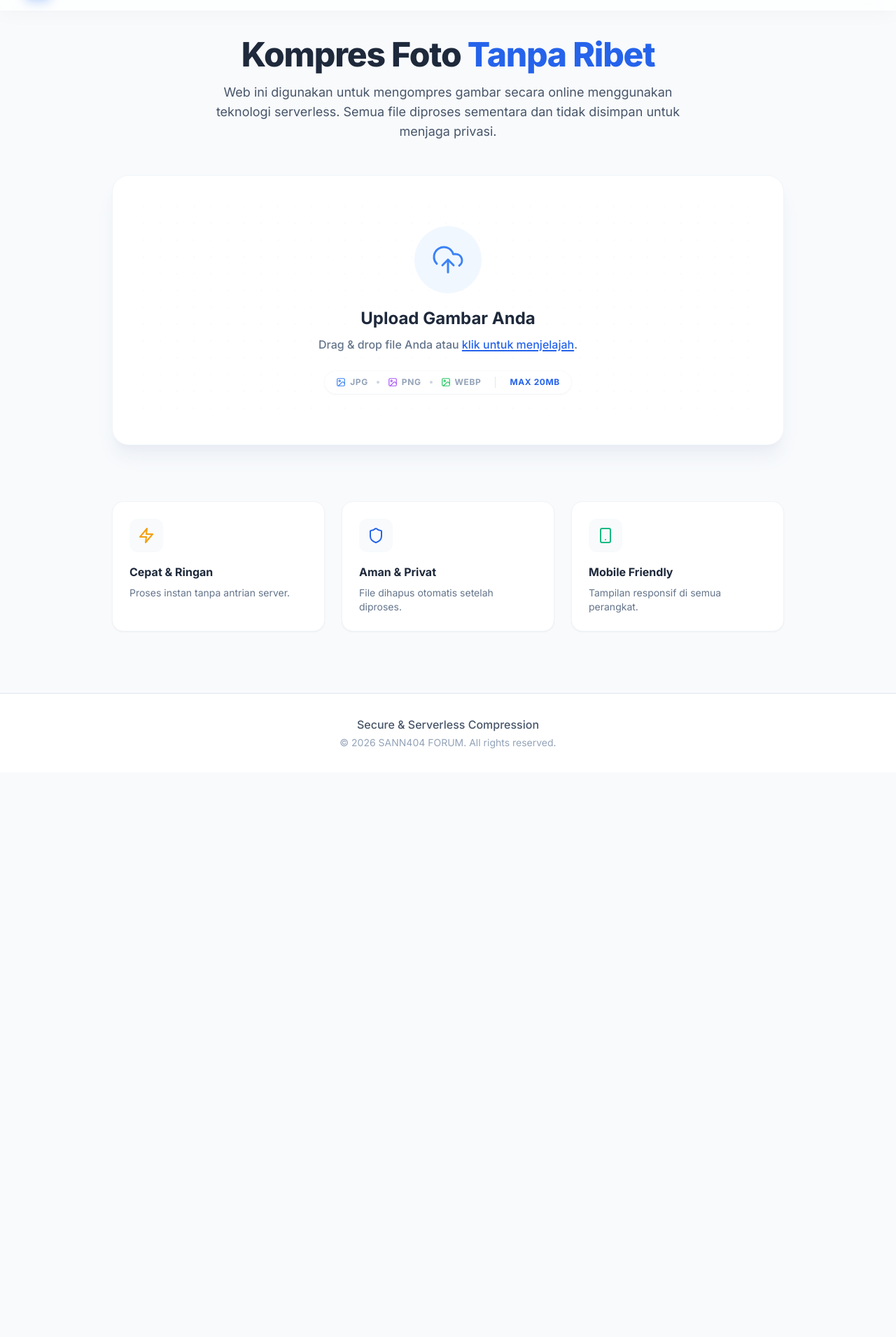
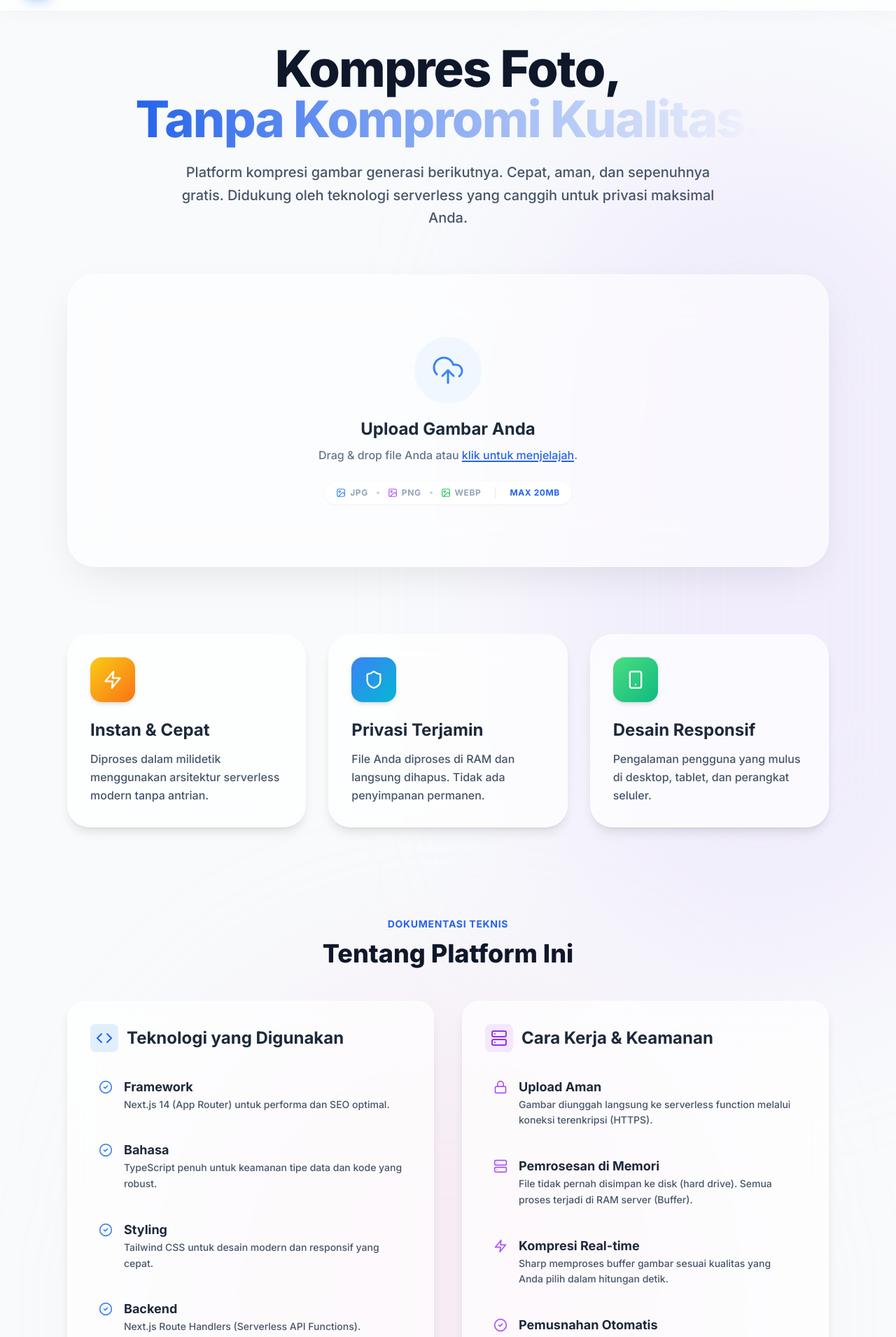
Before and after one commit to sanzzyproject/compress-images-neww, a Next.js app: page / in a window 1280 px wide. Shown: the part 66-1976 px from the top of the page at 70% size. Before the commit the page ends 1169 px from the top, so only its background shows below. Built offline with nearby package versions, Linux system fonts and the light colour scheme.

Commit message:
Update page.tsx

```diff
--- a/app/page.tsx
+++ b/app/page.tsx
@@ -6,7 +6,7 @@ import Footer from '@/components/Footer';
 import UploadArea from '@/components/UploadArea';
 import SliderQuality from '@/components/SliderQuality';
 import ImagePreview from '@/components/ImagePreview';
-import { Loader2, Zap, Shield, Smartphone } from 'lucide-react';
+import { Loader2, Zap, Shield, Smartphone, Code, Server, Lock, CheckCircle2 } from 'lucide-react';
 
 export default function Home() {
   const [file, setFile] = useState<File | null>(null);
@@ -25,11 +25,8 @@ export default function Home() {
 
   const handleCompress = async () => {
     if (!file) return;
-
     setIsLoading(true);
     setError(null);
-
-    // Cleanup previous object URL to avoid memory leaks
     if (compressedImage) URL.revokeObjectURL(compressedImage);
 
     const formData = new FormData();
@@ -37,23 +34,12 @@ export default function Home() {
     formData.append('quality', quality.toString());
 
     try {
-      const response = await fetch('/api/compress-image', {
-        method: 'POST',
-        body: formData,
-      });
-
-      if (!response.ok) {
-        const errData = await response.json();
-        throw new Error(errData.error || 'Gagal memproses gambar');
-      }
+      const response = await fetch('/api/compress-image', { method: 'POST', body: formData });
+      if (!response.ok) throw new Error((await response.json()).error || 'Gagal memproses gambar');
 
       const blob = await response.blob();
-      const url = URL.createObjectURL(blob);
-      const size = parseInt(response.headers.get('X-Compressed-Size') || '0');
-
-      setCompressedImage(url);
-      setCompressedSize(size || blob.size);
-
+      setCompressedImage(URL.createObjectURL(blob));
+      setCompressedSize(parseInt(response.headers.get('X-Compressed-Size') || '0') || blob.size);
     } catch (err: any) {
       setError(err.message);
     } finally {
@@ -62,66 +48,109 @@ export default function Home() {
   };
 
   return (
-    <main className="min-h-screen flex flex-col pt-20">
+    <main className="min-h-screen flex flex-col bg-[#f8fafc] relative overflow-hidden">
+      {/* Background Decorative Elements */}
+      <div className="absolute top-0 left-0 w-full h-full overflow-hidden pointer-events-none">
+         <div className="absolute -top-[20%] -left-[10%] w-[60%] h-[60%] rounded-full bg-brand-200/30 blur-[120px] mix-blend-multiply animate-blob"></div>
+         <div className="absolute top-[10%] -right-[10%] w-[50%] h-[50%] rounded-full bg-purple-200/30 blur-[120px] mix-blend-multiply animate-blob animation-delay-2000"></div>
+         <div className="absolute -bottom-[20%] left-[20%] w-[60%] h-[60%] rounded-full bg-pink-200/30 blur-[120px] mix-blend-multiply animate-blob animation-delay-4000"></div>
+      </div>
+
       <Header />
 
-      <section className="flex-grow max-w-5xl mx-auto w-full px-4 sm:px-6 lg:px-8 py-10">
+      <section className="flex-grow max-w-6xl mx-auto w-full px-4 sm:px-6 lg:px-8 pt-32 pb-20 relative z-10">
 
-        <div className="text-center mb-12">
-          <h1 className="text-4xl md:text-5xl font-extrabold text-slate-800 mb-4 tracking-tight">
-            Kompres Foto <span className="text-brand-600">Tanpa Ribet</span>
+        {/* Hero Section */}
+        <div className="text-center mb-16">
+          <h1 className="text-5xl md:text-7xl font-extrabold text-slate-900 mb-6 tracking-tight leading-tight">
+            Kompres Foto, <br className="hidden md:block" />
+            <span className="text-transparent bg-clip-text bg-gradient-to-r from-brand-600 to-brand-400">Tanpa Kompromi Kualitas.</span>
           </h1>
-          <p className="text-lg text-slate-600 max-w-2xl mx-auto">
-            Web ini digunakan untuk mengompres gambar secara online menggunakan teknologi serverless.
-            Semua file diproses sementara dan tidak disimpan untuk menjaga privasi.
+          <p className="text-xl text-slate-600 max-w-3xl mx-auto leading-relaxed font-medium">
+            Platform kompresi gambar generasi berikutnya. Cepat, aman, dan sepenuhnya gratis.
+            Didukung oleh teknologi serverless yang canggih untuk privasi maksimal Anda.
           </p>
         </div>
 
-        <div className="bg-white rounded-3xl shadow-xl shadow-slate-200/60 border border-slate-100 p-6 md:p-8">
+        {/* Main App Card */}
+        <div className="bg-white/60 backdrop-blur-2xl rounded-[2.5rem] shadow-[0_20px_60px_-15px_rgba(0,0,0,0.1)] border border-white/50 p-8 md:p-12 relative overflow-hidden">
+          {/* Card Decor */}
+          <div className="absolute top-0 left-0 w-full h-2 bg-gradient-to-r from-brand-400 via-brand-500 to-purple-500"></div>
+
           <UploadArea onFileSelect={handleFileSelect} />
 
           {file && (
-            <div className="animate-in fade-in slide-in-from-bottom-4 duration-500">
+            <div className="animate-in fade-in slide-in-from-bottom-8 duration-700 fill-mode-forwards mt-10">
               <SliderQuality quality={quality} setQuality={setQuality} disabled={isLoading} />
 
-              <div className="mt-6 flex justify-center">
+              <div className="mt-10 flex justify-center">
                 <button
                   onClick={handleCompress}
                   disabled={isLoading}
-                  className="bg-brand-600 hover:bg-brand-700 text-white text-lg font-semibold px-10 py-3 rounded-xl transition-all shadow-lg shadow-brand-500/30 flex items-center gap-2 disabled:opacity-70 disabled:cursor-not-allowed"
+                  className="relative group bg-gradient-to-r from-brand-600 to-brand-500 hover:from-brand-700 hover:to-brand-600 text-white text-xl font-bold px-12 py-5 rounded-2xl transition-all shadow-[0_10px_30px_-10px_rgba(59,130,246,0.5)] hover:shadow-[0_20px_40px_-10px_rgba(59,130,246,0.6)] flex items-center gap-3 disabled:opacity-70 disabled:cursor-not-allowed disabled:shadow-none overflow-hidden"
                 >
+                  <div className="absolute inset-0 w-full h-full bg-white/20 skew-x-12 -translate-x-full group-hover:translate-x-full transition-transform duration-700"></div>
                   {isLoading ? (
-                    <>
-                      <Loader2 className="animate-spin" /> Memproses...
-                    </>
+                    <> <Loader2 className="animate-spin" size={26} /> Sedang Memproses... </>
                   ) : (
-                    <>
-                      <Zap size={20} fill="currentColor" /> Kompres Sekarang
-                    </>
+                    <> <Zap size={26} fill="currentColor" className="text-yellow-300" /> Kompres Sekarang </>
                   )}
                 </button>
               </div>
 
-              {error && (
-                <div className="mt-4 p-3 bg-red-50 text-red-600 rounded-lg text-center text-sm border border-red-100">
-                  {error}
-                </div>
-              )}
+              {error && <div className="mt-6 p-4 bg-red-50/80 backdrop-blur-sm text-red-600 rounded-2xl text-center font-medium border border-red-100">{error}</div>}
 
-              <ImagePreview
-                originalFile={file}
-                compressedImage={compressedImage}
-                compressedSize={compressedSize}
-              />
+              <ImagePreview originalFile={file} compressedImage={compressedImage} compressedSize={compressedSize} />
             </div>
           )}
         </div>
 
         {/* Features Section */}
-        <div className="grid grid-cols-1 md:grid-cols-3 gap-6 mt-20">
-          <Feature icon={<Zap className="text-amber-500" />} title="Cepat & Ringan" desc="Proses instan tanpa antrian server." />
-          <Feature icon={<Shield className="text-brand-600" />} title="Aman & Privat" desc="File dihapus otomatis setelah diproses." />
-          <Feature icon={<Smartphone className="text-emerald-500" />} title="Mobile Friendly" desc="Tampilan responsif di semua perangkat." />
+        <div className="grid grid-cols-1 md:grid-cols-3 gap-8 mt-24">
+          <FeatureCard icon={<Zap className="text-white" size={28} />} title="Instan & Cepat" desc="Diproses dalam milidetik menggunakan arsitektur serverless modern tanpa antrian." color="from-yellow-400 to-orange-500" />
+          <FeatureCard icon={<Shield className="text-white" size={28} />} title="Privasi Terjamin" desc="File Anda diproses di RAM dan langsung dihapus. Tidak ada penyimpanan permanen." color="from-brand-500 to-cyan-500" />
+          <FeatureCard icon={<Smartphone className="text-white" size={28} />} title="Desain Responsif" desc="Pengalaman pengguna yang mulus di desktop, tablet, dan perangkat seluler." color="from-green-400 to-emerald-500" />
+        </div>
+
+        {/* Documentation Section (BARU) */}
+        <div className="mt-32" id="docs">
+          <div className="text-center mb-12">
+             <span className="text-brand-600 font-bold tracking-wider uppercase text-sm mb-3 block">Dokumentasi Teknis</span>
+             <h2 className="text-4xl font-extrabold text-slate-900">Tentang Platform Ini</h2>
+          </div>
+
+          <div className="grid grid-cols-1 lg:grid-cols-2 gap-10">
+             {/* Tech Stack Card */}
+             <div className="bg-white/70 backdrop-blur-xl rounded-3xl p-8 border border-white/50 shadow-lg">
+                <h3 className="flex items-center gap-3 text-2xl font-bold text-slate-800 mb-6">
+                   <div className="p-2 bg-brand-100 rounded-lg"><Code className="text-brand-600" size={24} /></div>
+                   Teknologi yang Digunakan
+                </h3>
+                <ul className="space-y-4">
+                   <DocItem icon={<CheckCircle2 size={20} className="text-brand-500" />} title="Framework" desc="Next.js 14 (App Router) untuk performa dan SEO optimal." />
+                   <DocItem icon={<CheckCircle2 size={20} className="text-brand-500" />} title="Bahasa" desc="TypeScript penuh untuk keamanan tipe data dan kode yang robust." />
+                   <DocItem icon={<CheckCircle2 size={20} className="text-brand-500" />} title="Styling" desc="Tailwind CSS untuk desain modern dan responsif yang cepat." />
+                   <DocItem icon={<CheckCircle2 size={20} className="text-brand-500" />} title="Backend" desc="Next.js Route Handlers (Serverless API Functions)." />
+                   <DocItem icon={<CheckCircle2 size={20} className="text-brand-500" />} title="Kompresi" desc="Library 'sharp' yang berkinerja tinggi untuk pemrosesan gambar." />
+                   <DocItem icon={<CheckCircle2 size={20} className="text-brand-500" />} title="Deployment" desc="Vercel untuk hosting global yang cepat dan scalable." />
+                </ul>
+             </div>
+
+             {/* How it Works Card */}
+             <div className="bg-white/70 backdrop-blur-xl rounded-3xl p-8 border border-white/50 shadow-lg">
+                <h3 className="flex items-center gap-3 text-2xl font-bold text-slate-800 mb-6">
+                   <div className="p-2 bg-purple-100 rounded-lg"><Server className="text-purple-600" size={24} /></div>
+                   Cara Kerja & Keamanan
+                </h3>
+                <ul className="space-y-4">
+                   <DocItem icon={<Lock size={20} className="text-purple-500" />} title="Upload Aman" desc="Gambar diunggah langsung ke serverless function melalui koneksi terenkripsi (HTTPS)." />
+                   <DocItem icon={<Server size={20} className="text-purple-500" />} title="Pemrosesan di Memori" desc="File tidak pernah disimpan ke disk (hard drive). Semua proses terjadi di RAM server (Buffer)." />
+                   <DocItem icon={<Zap size={20} className="text-purple-500" />} title="Kompresi Real-time" desc="Sharp memproses buffer gambar sesuai kualitas yang Anda pilih dalam hitungan detik." />
+                   <DocItem icon={<CheckCircle2 size={20} className="text-purple-500" />} title="Pemusnahan Otomatis" desc="Setelah hasil dikirimkan kembali ke browser Anda, data di RAM server langsung hilang." />
+                   <DocItem icon={<Shield size={20} className="text-purple-500" />} title="Tanpa Jejak" desc="Tidak ada database yang menyimpan riwayat, metadata, atau file Anda. Privasi 100%." />
+                </ul>
+             </div>
+          </div>
         </div>
       </section>
 
@@ -130,14 +159,28 @@ export default function Home() {
   );
 }
 
-function Feature({ icon, title, desc }: { icon: React.ReactNode, title: string, desc: string }) {
+// Helper Components untuk UI Baru
+function FeatureCard({ icon, title, desc, color }: { icon: React.ReactNode, title: string, desc: string, color: string }) {
   return (
-    <div className="bg-white p-6 rounded-2xl border border-slate-100 shadow-sm hover:shadow-md transition-all">
-      <div className="mb-4 bg-slate-50 w-12 h-12 rounded-xl flex items-center justify-center">
+    <div className="group bg-white/70 backdrop-blur-xl p-8 rounded-[2rem] border border-white/50 shadow-lg hover:shadow-xl transition-all hover:-translate-y-2 relative overflow-hidden">
+      <div className={`absolute inset-0 bg-gradient-to-br ${color} opacity-0 group-hover:opacity-5 transition-opacity duration-500`}></div>
+      <div className={`mb-6 w-16 h-16 rounded-2xl flex items-center justify-center bg-gradient-to-br ${color} shadow-md group-hover:scale-110 transition-transform duration-500`}>
         {icon}
       </div>
-      <h3 className="font-bold text-slate-800 mb-2">{title}</h3>
-      <p className="text-sm text-slate-500">{desc}</p>
+      <h3 className="text-2xl font-bold text-slate-800 mb-3">{title}</h3>
+      <p className="text-slate-600 leading-relaxed font-medium">{desc}</p>
     </div>
   );
 }
+
+function DocItem({ icon, title, desc }: { icon: React.ReactNode, title: string, desc: string }) {
+  return (
+    <li className="flex items-start gap-4 p-3 rounded-xl hover:bg-white/50 transition-colors">
+       <div className="mt-1">{icon}</div>
+       <div>
+          <h4 className="font-bold text-slate-800 text-lg">{title}</h4>
+          <p className="text-slate-600 text-sm font-medium leading-relaxed">{desc}</p>
+       </div>
+    </li>
+  )
+}
```
